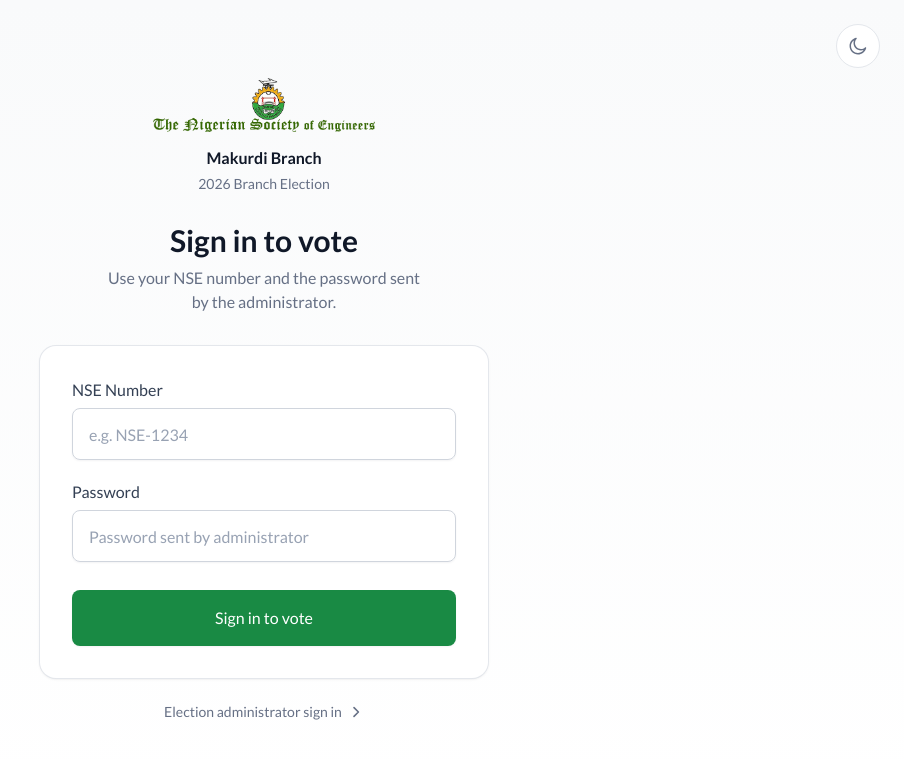
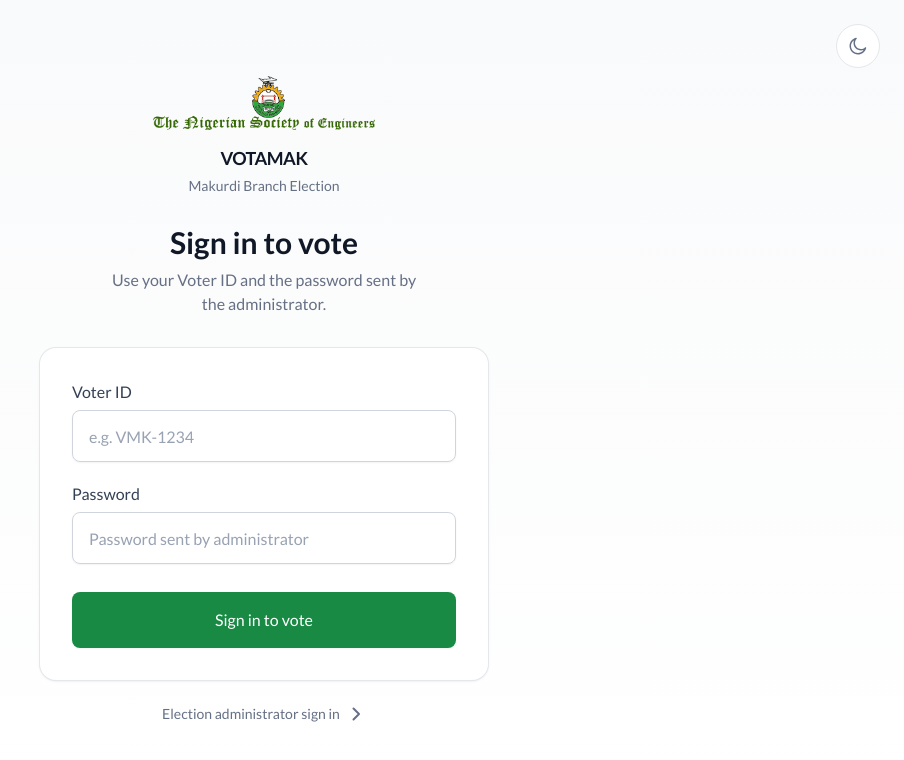
Before and after one commit to Pascal-Ahmadu/NSE-EVOTING, a Next.js app: page / in a window 1280 px wide. Shown: the top 760 px of the page, without its empty margins (376-1280 px from the left). Built offline with nearby package versions, Linux system fonts and the light colour scheme.

Commit message:
Rename platform to VOTAMAK and remove NSE branding

```diff
--- a/package.json
+++ b/package.json
@@ -1,5 +1,5 @@
 {
-  "name": "free-nextjs-admin-dashboard",
+  "name": "votamak-voting-platform",
   "version": "2.2.3",
   "private": true,
   "scripts": {
--- a/prisma/seed.ts
+++ b/prisma/seed.ts
@@ -28,7 +28,7 @@
   return {
     email: email ?? "admin@example.com",
     name: name ?? "Default Admin",
-    passcode: passcode ?? "NSE1234",
+    passcode: passcode ?? "VMK1234",
   };
 }
 
--- a/src/app/(admin)/admin/voters/page.tsx
+++ b/src/app/(admin)/admin/voters/page.tsx
@@ -170,7 +170,7 @@
   };
 
   const handleCopyCredentials = async (voter: VoterCredentials) => {
-    const text = `Sign-in credentials\nName: ${voter.name}\nEmail: ${voter.email}\nNSE Number: ${voter.voterId}\nPassword: ${voter.password}`;
+    const text = `Sign-in credentials\nName: ${voter.name}\nEmail: ${voter.email}\nVoter ID: ${voter.voterId}\nPassword: ${voter.password}`;
     try {
       await navigator.clipboard.writeText(text);
       setCopied(true);
@@ -269,7 +269,7 @@
             <Input
               id="voter-filter"
               type="text"
-              placeholder="Search by name, email or NSE number"
+              placeholder="Search by name, email or Voter ID"
               value={filter}
               onChange={(e) => setFilter(e.target.value)}
               maxLength={64}
@@ -281,7 +281,7 @@
                 <tr>
                   <th className="px-4 py-3 font-medium">Name</th>
                   <th className="px-4 py-3 font-medium">Email</th>
-                  <th className="px-4 py-3 font-medium">NSE Number</th>
+                  <th className="px-4 py-3 font-medium">Voter ID</th>
                   <th className="px-4 py-3 font-medium">Registered</th>
                   <th className="px-4 py-3 font-medium">Ballots</th>
                   <th className="px-4 py-3" />
@@ -415,7 +415,7 @@
               </div>
               <div>
                 <div className="flex items-center justify-between">
-                  <Label htmlFor="new-voter-id">NSE Number</Label>
+                  <Label htmlFor="new-voter-id">Voter ID</Label>
                   <button
                     type="button"
                     onClick={handleAutoGenerateId}
@@ -429,7 +429,7 @@
                   type="text"
                   value={form.voterId}
                   onChange={(e) => setField("voterId", e.target.value)}
-                  placeholder="NSE-1234"
+                  placeholder="VMK-1234"
                   autoComplete="off"
                   maxLength={32}
                   required
@@ -500,7 +500,7 @@
             <dl className="space-y-3 rounded-xl border border-gray-200 bg-gray-50 p-4 text-sm dark:border-gray-800 dark:bg-gray-800/40">
               <Row label="Name" value={view.voter.name} />
               <Row label="Email" value={view.voter.email} />
-              <Row label="NSE Number" value={view.voter.voterId} mono />
+              <Row label="Voter ID" value={view.voter.voterId} mono />
               <Row label="Password" value={view.voter.password} mono />
             </dl>
 
--- a/src/app/(public)/admin/sign-in/page.tsx
+++ b/src/app/(public)/admin/sign-in/page.tsx
@@ -63,14 +63,14 @@
         <Alert
           variant="info"
           title="Development mode"
-          message="On a fresh database the seed admin is admin@example.com / NSE1234. Change the passcode after the first sign-in. This banner is hidden in production."
+          message="On a fresh database the seed admin is admin@example.com / VMK1234. Change the passcode after the first sign-in. This banner is hidden in production."
         />
       )}
       <div className="rounded-2xl bg-white p-6 shadow-sm ring-1 ring-gray-200 sm:p-8 dark:bg-gray-900 dark:ring-gray-800">
         <div className="mb-6 text-center">
           <Image
             src="/images/NSE-Logo.png"
-            alt="Nigerian Society of Engineers"
+            alt="VOTAMAK"
             width={400}
             height={120}
             priority
@@ -151,7 +151,7 @@
             href="/"
             className="inline-flex items-center gap-1 text-sm text-gray-500 transition-colors hover:text-brand-500 dark:text-gray-400"
           >
-            <ChevronLeftIcon aria-hidden="true" className="h-4 w-4" />
+            <ChevronLeftIcon aria-hidden="true" />
             Back to voter sign in
           </Link>
         </div>
--- a/src/app/(public)/confirmation/page.tsx
+++ b/src/app/(public)/confirmation/page.tsx
@@ -28,7 +28,7 @@
     status === "already" ? "You have already voted" : "Your ballot is in";
   const message =
     status === "already"
-      ? "Our records show this NSE number has already submitted a ballot for this election. Each voter may submit one ballot only."
+      ? "Our records show this Voter ID has already submitted a ballot for this election. Each voter may submit one ballot only."
       : "Thank you for voting. Your selections have been recorded. You may now close this window.";
 
   return (
--- a/src/app/(public)/page.tsx
+++ b/src/app/(public)/page.tsx
@@ -52,23 +52,23 @@
       <div className="mb-8 flex flex-col items-center text-center">
         <Image
           src="/images/NSE-Logo.png"
-          alt="Nigerian Society of Engineers"
+          alt="VOTAMAK"
           width={400}
           height={120}
           priority
           className="h-14 w-auto dark:brightness-0 dark:invert"
         />
-        <p className="mt-3 text-base font-semibold text-gray-900 dark:text-white">
-          Makurdi Branch
+        <p className="mt-3 text-lg font-bold tracking-tight text-gray-900 dark:text-white">
+          VOTAMAK
         </p>
-        <p className="mt-1 text-sm text-gray-500 dark:text-gray-400">
-          2026 Branch Election
+        <p className="mt-1 text-sm font-medium text-gray-500 dark:text-gray-400">
+          Makurdi Branch Election
         </p>
         <h1 className="mt-7 text-3xl font-semibold text-gray-900 dark:text-white">
           Sign in to vote
         </h1>
         <p className="mt-2 max-w-xs text-base text-gray-500 dark:text-gray-400">
-          Use your NSE number and the password sent by the administrator.
+          Use your Voter ID and the password sent by the administrator.
         </p>
       </div>
 
@@ -84,13 +84,13 @@
           )}
           <div>
             <Label htmlFor="voter-id" className="text-base">
-              NSE Number
+              Voter ID
             </Label>
             <Input
               id="voter-id"
               type="text"
               size="lg"
-              placeholder="e.g. NSE-1234"
+              placeholder="e.g. VMK-1234"
               value={voterId}
               onChange={(e) => {
                 setVoterId(e.target.value);
@@ -146,7 +146,7 @@
           className="inline-flex items-center gap-1.5 text-sm text-gray-500 transition-colors hover:text-brand-500 dark:text-gray-400"
         >
           Election administrator sign in
-          <ChevronRightIcon aria-hidden="true" className="h-4 w-4" />
+          <ChevronRightIcon aria-hidden="true" />
         </Link>
       </div>
     </div>
--- a/src/app/api/voters/generate-id/route.ts
+++ b/src/app/api/voters/generate-id/route.ts
@@ -18,7 +18,7 @@
   if (!guard.ok) return guard.response;
 
   for (let attempt = 0; attempt < 50; attempt++) {
-    const candidate = `NSE-${makeSuffix(4)}`;
+    const candidate = `VMK-${makeSuffix(4)}`;
     const exists = await db.voter.findUnique({
       where: { voterIdHash: hashPII(candidate) },
       select: { id: true },
--- a/src/app/api/voters/sign-in/route.ts
+++ b/src/app/api/voters/sign-in/route.ts
@@ -69,7 +69,7 @@
     return NextResponse.json(
       {
         error:
-          "We couldn't sign you in. Check your NSE number and password — or contact your election administrator.",
+          "We couldn't sign you in. Check your Voter ID and password — or contact your election administrator.",
       },
       { status: 401 },
     );
--- a/src/app/layout.tsx
+++ b/src/app/layout.tsx
@@ -11,9 +11,8 @@
 });
 
 export const metadata: Metadata = {
-  title: "NSE Voting",
-  description:
-    "Nigerian Society of Engineers — secure online voting platform",
+  title: "VOTAMAK",
+  description: "VOTAMAK — secure online voting platform",
 };
 
 export default function RootLayout({
--- a/src/app/not-found.tsx
+++ b/src/app/not-found.tsx
@@ -40,7 +40,7 @@
       </div>
       {/* <!-- Footer --> */}
       <p className="absolute text-sm text-center text-gray-500 -translate-x-1/2 bottom-6 left-1/2 dark:text-gray-400">
-        &copy; {new Date().getFullYear()} - TailAdmin
+        &copy; {new Date().getFullYear()} - VOTAMAK
       </p>
     </div>
   );
--- a/src/layout/AppSidebar.tsx
+++ b/src/layout/AppSidebar.tsx
@@ -57,12 +57,12 @@
         <Link
           href="/admin"
           className="flex items-center"
-          aria-label="Nigerian Society of Engineers — Makurdi Branch"
+          aria-label="VOTAMAK — Makurdi Branch"
         >
           {showLabels ? (
             <Image
               src="/images/NSE-Logo.png"
-              alt="Nigerian Society of Engineers"
+              alt="VOTAMAK"
               width={400}
               height={120}
               priority
@@ -71,7 +71,7 @@
           ) : (
             <span
               role="img"
-              aria-label="Nigerian Society of Engineers"
+              aria-label="VOTAMAK"
               className="block h-11 w-11 rounded-xl bg-white ring-1 ring-gray-200 dark:ring-gray-700"
               style={{
                 backgroundImage: "url('/images/NSE-Logo.png')",
@@ -84,11 +84,11 @@
         </Link>
         {showLabels && (
           <div className="mt-2">
-            <p className="text-sm font-semibold text-gray-900 dark:text-white">
+            <p className="text-sm font-bold tracking-tight text-gray-900 dark:text-white">
+              VOTAMAK
+            </p>
+            <p className="text-xs font-medium text-gray-500 dark:text-gray-400">
               Makurdi Branch
-            </p>
-            <p className="text-xs text-gray-500 dark:text-gray-400">
-              2026 Branch Election
             </p>
           </div>
         )}
--- a/src/lib/audit.ts
+++ b/src/lib/audit.ts
@@ -21,7 +21,7 @@
   // Canonical shape
   actorType?: ActorType;
   actorId?: string | null;
-  /** Human-readable label (email for admin, NSE number for voter). */
+  /** Human-readable label (email for admin, Voter ID for voter). */
   actorLabel?: string | null;
   meta?: RequestMeta;
 
```
Also changed, not shown: 2 other files (tests, documents, lock files or other folders).
